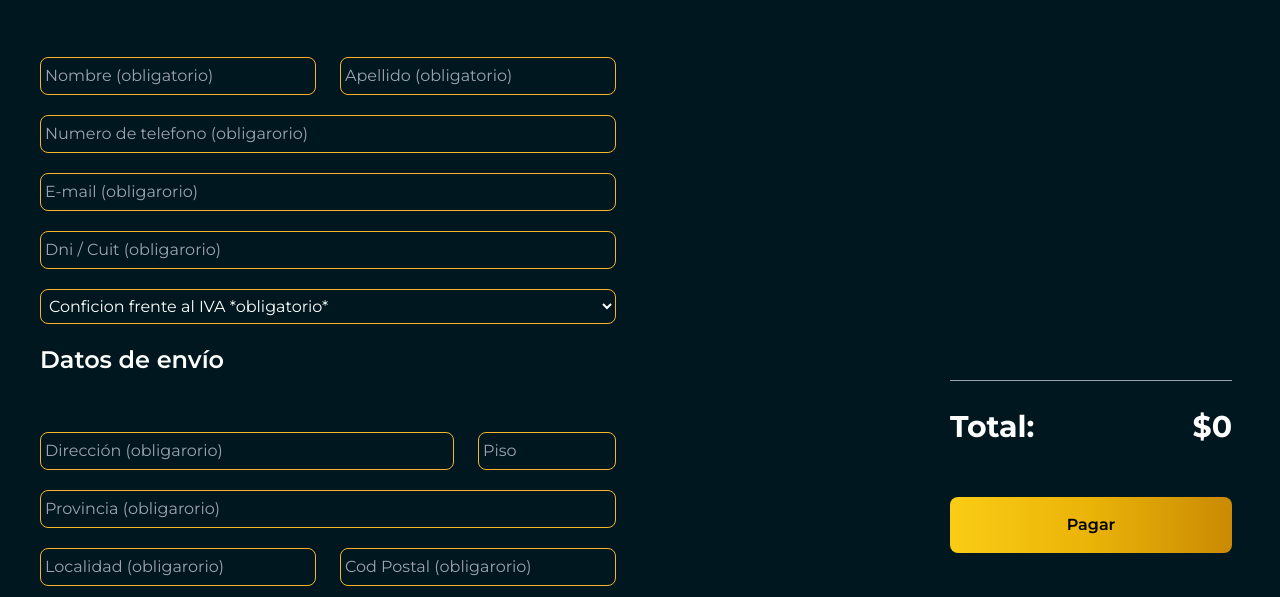
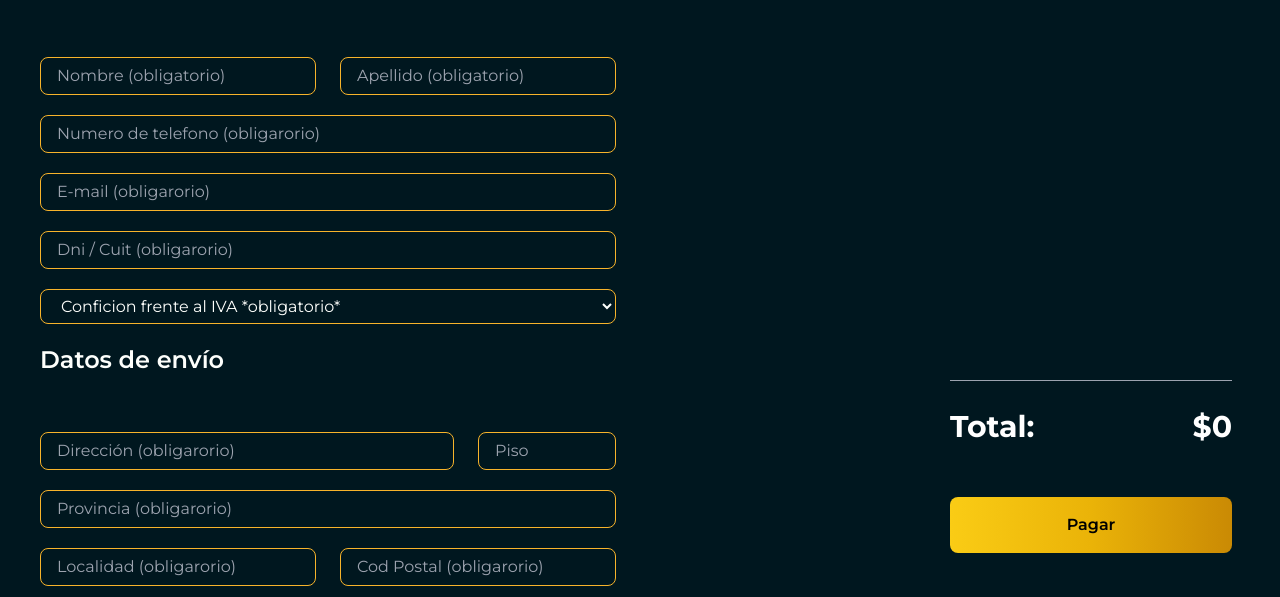
Before and after one commit to JonatanBustamante1111/app-mayorista, a React (Vite) app: page /checkout in a window 1280 px wide. Shown: the part 355-952 px from the top of the page. Built offline with nearby package versions, Linux system fonts and the light colour scheme.

Commit message:
guardo cambios

```diff
--- a/src/pages/CheckOut.jsx
+++ b/src/pages/CheckOut.jsx
@@ -209,7 +209,7 @@ const CheckOut = () => {
                 type="name"
                 value={nombre}
                 placeholder="Nombre (obligatorio)"
-                className="w-full py-[6px]  border-secundario border-[1px] rounded-lg  bg-inherit  pl-1 pr-3  text-blanco mb-5 "
+                className="w-full py-[6px]  border-secundario border-[1px] rounded-lg  bg-inherit  pl-4 pr-3  text-blanco mb-5 "
                 onChange={(e) => setNombre(e.target.value)}
               />
             </label>
@@ -219,7 +219,7 @@ const CheckOut = () => {
                 type="name"
                 value={apellido}
                 placeholder="Apellido (obligatorio) "
-                className="w-full py-[6px]  border-secundario border-[1px] rounded-lg  bg-inherit  pl-1 pr-3  text-blanco mb-5 "
+                className="w-full py-[6px]  border-secundario border-[1px] rounded-lg  bg-inherit  pl-4 pr-3  text-blanco mb-5 "
                 onChange={(e) => setApellido(e.target.value)}
               />
             </label>
@@ -230,7 +230,7 @@ const CheckOut = () => {
               type="number"
               value={numero}
               placeholder="Numero de telefono (obligarorio)"
-              className="w-full py-[6px]  border-secundario border-[1px] rounded-lg  bg-inherit  pl-1 pr-3  text-blanco mb-5 "
+              className="w-full py-[6px]  border-secundario border-[1px] rounded-lg  bg-inherit  pl-4 pr-3  text-blanco mb-5 "
               onChange={(e) => setNumero(e.target.value)}
             />
           </label>
@@ -240,7 +240,7 @@ const CheckOut = () => {
               type="email"
               value={email}
               placeholder="E-mail (obligarorio)"
-              className="w-full py-[6px]  border-secundario border-[1px] rounded-lg  bg-inherit  pl-1 pr-3  text-blanco mb-5 "
+              className="w-full py-[6px]  border-secundario border-[1px] rounded-lg  bg-inherit  pl-4 pr-3  text-blanco mb-5 "
               onChange={(e) => setEmail(e.target.value)}
             />
           </label>
@@ -250,13 +250,13 @@ const CheckOut = () => {
               type="name"
               value={dni}
               placeholder="Dni / Cuit (obligarorio)"
-              className="w-full py-[6px]  border-secundario border-[1px] rounded-lg  bg-inherit  pl-1 pr-3  text-blanco mb-5 "
+              className="w-full py-[6px]  border-secundario border-[1px] rounded-lg  bg-inherit  pl-4 pr-3  text-blanco mb-5 "
               onChange={(e) => setDni(e.target.value)}
             />
           </label>
           <select
             required
-            className="w-full py-[6px]  border-secundario border-[1px] rounded-lg  bg-inherit  pl-1 pr-3  text-blanco mb-5 "
+            className="w-full py-[6px]  border-secundario border-[1px] rounded-lg  bg-inherit  pl-4 pr-3  text-blanco mb-5 "
             value={cliente}
             onChange={(e) => setCliente(e.target.value)}
           >
@@ -275,7 +275,7 @@ const CheckOut = () => {
                 type="text"
                 value={direccion}
                 placeholder="Dirección (obligarorio) "
-                className="w-full py-[6px]  border-secundario border-[1px] rounded-lg  bg-inherit  pl-1 pr-3  text-blanco mb-5 "
+                className="w-full py-[6px]  border-secundario border-[1px] rounded-lg  bg-inherit  pl-4 pr-3  text-blanco mb-5 "
                 onChange={(e) => setDireccion(e.target.value)}
               />
             </label>
@@ -284,7 +284,7 @@ const CheckOut = () => {
                 type="text"
                 value={piso}
                 placeholder="Piso"
-                className="w-full py-[6px]  border-secundario border-[1px] rounded-lg  bg-inherit  pl-1 pr-3  text-blanco mb-5 "
+                className="w-full py-[6px]  border-secundario border-[1px] rounded-lg  bg-inherit  pl-4 pr-3  text-blanco mb-5 "
                 onChange={(e) => setPiso(e.target.value)}
               />
             </label>
@@ -295,7 +295,7 @@ const CheckOut = () => {
               type="text"
               value={provinciaSeleccionada}
               placeholder="Provincia (obligarorio)"
-              className="w-full py-[6px]  border-secundario border-[1px] rounded-lg  bg-inherit  pl-1 pr-3  text-blanco mb-5 "
+              className="w-full py-[6px]  border-secundario border-[1px] rounded-lg  bg-inherit  pl-4 pr-3  text-blanco mb-5 "
               onChange={(e) => setProvinciaSeleccionada(e.target.value)}
             />
           </label>
@@ -306,7 +306,7 @@ const CheckOut = () => {
                 type="text"
                 value={localidad}
                 placeholder="Localidad (obligarorio)"
-                className="w-full py-[6px]  border-secundario border-[1px] rounded-lg  bg-inherit  pl-1 pr-1  text-blanco mb-5 "
+                className="w-full py-[6px]  border-secundario border-[1px] rounded-lg  bg-inherit  pl-4 pr-1  text-blanco mb-5 "
                 onChange={(e) => setLocalidad(e.target.value)}
               />
             </label>
@@ -316,7 +316,7 @@ const CheckOut = () => {
                 type="text"
                 value={codigoPostal}
                 placeholder="Cod Postal (obligarorio)"
-                className="w-full py-[6px]  border-secundario border-[1px] rounded-lg  bg-inherit  pl-1  text-blanco mb-5 "
+                className="w-full py-[6px]  border-secundario border-[1px] rounded-lg  bg-inherit  pl-4  text-blanco mb-5 "
                 onChange={(e) => setCodigoPostal(e.target.value)}
               />
             </label>
```
